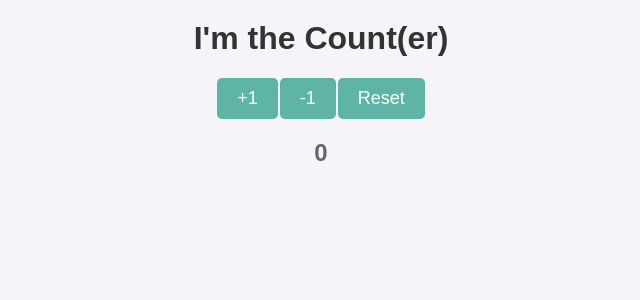
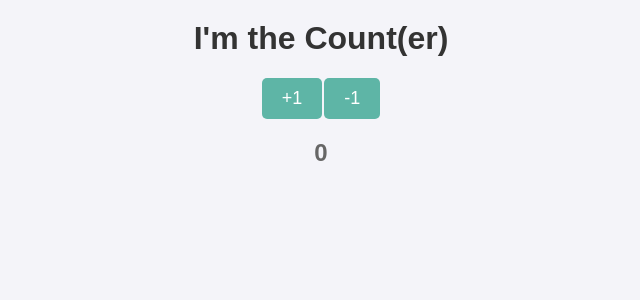
Before and after one commit to elliothill1407/Counter, a Next.js app: page / in a window 1280 px wide. Shown: the top 300 px of the page, without its empty margins (319-959 px from the left). Built offline with nearby package versions, Linux system fonts and the light colour scheme.

Commit message:
make reset button conditional on count != 0

```diff
--- a/src/pages/index.js
+++ b/src/pages/index.js
@@ -32,8 +32,8 @@ export default function Home() {
     );
   }
 
-  function ResetButton() {
-    return (
+  function ResetButton({ count }) {
+    return (count != 0 &&
       <button className={styles.button} onClick={resetCounter}>
         Reset
       </button>
@@ -46,9 +46,11 @@ export default function Home() {
       <div className={styles.buttonContainer}>
         <IncreaseButton />
         <DecreaseButton />
-        <ResetButton />
       </div>
       <h2 className={styles.counter}>{count}</h2>
+      <div className={styles.buttonContainer}>
+        <ResetButton count={count} />
+      </div>
     </>
   );
 }
```
